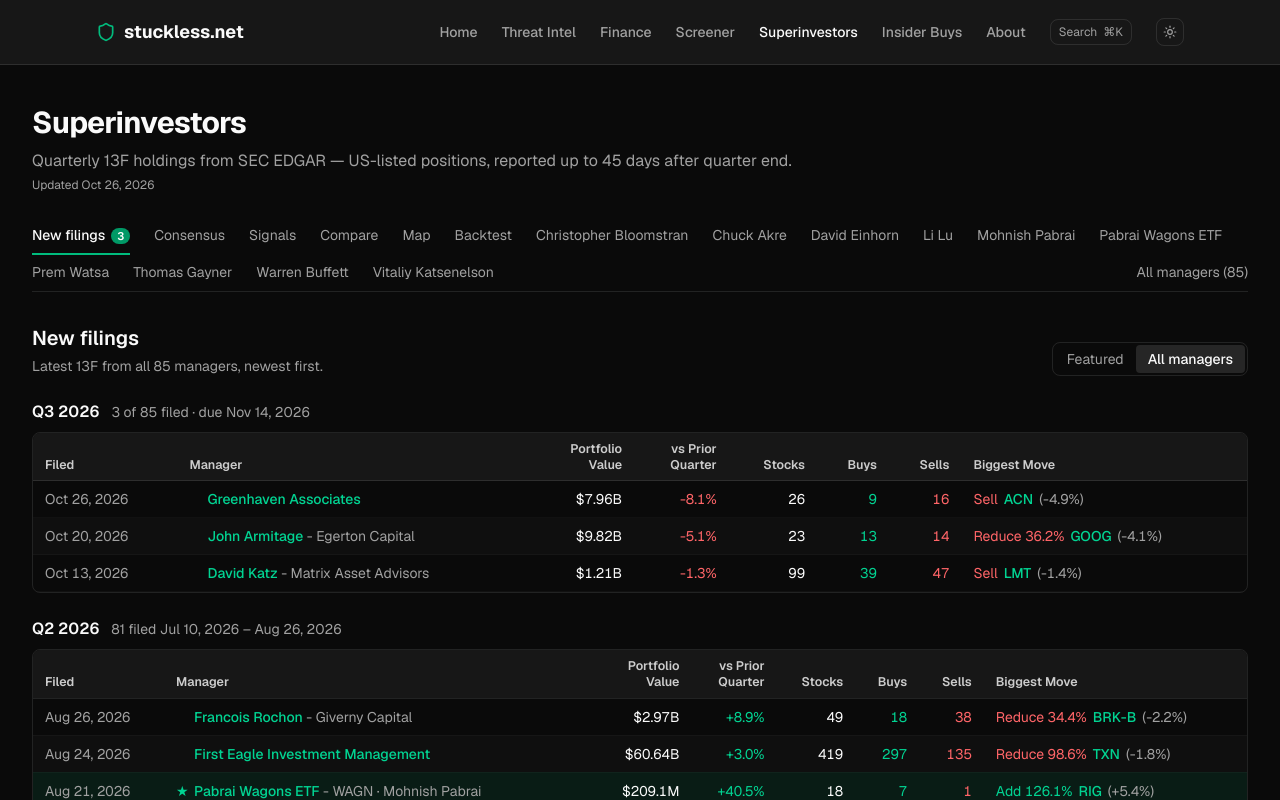
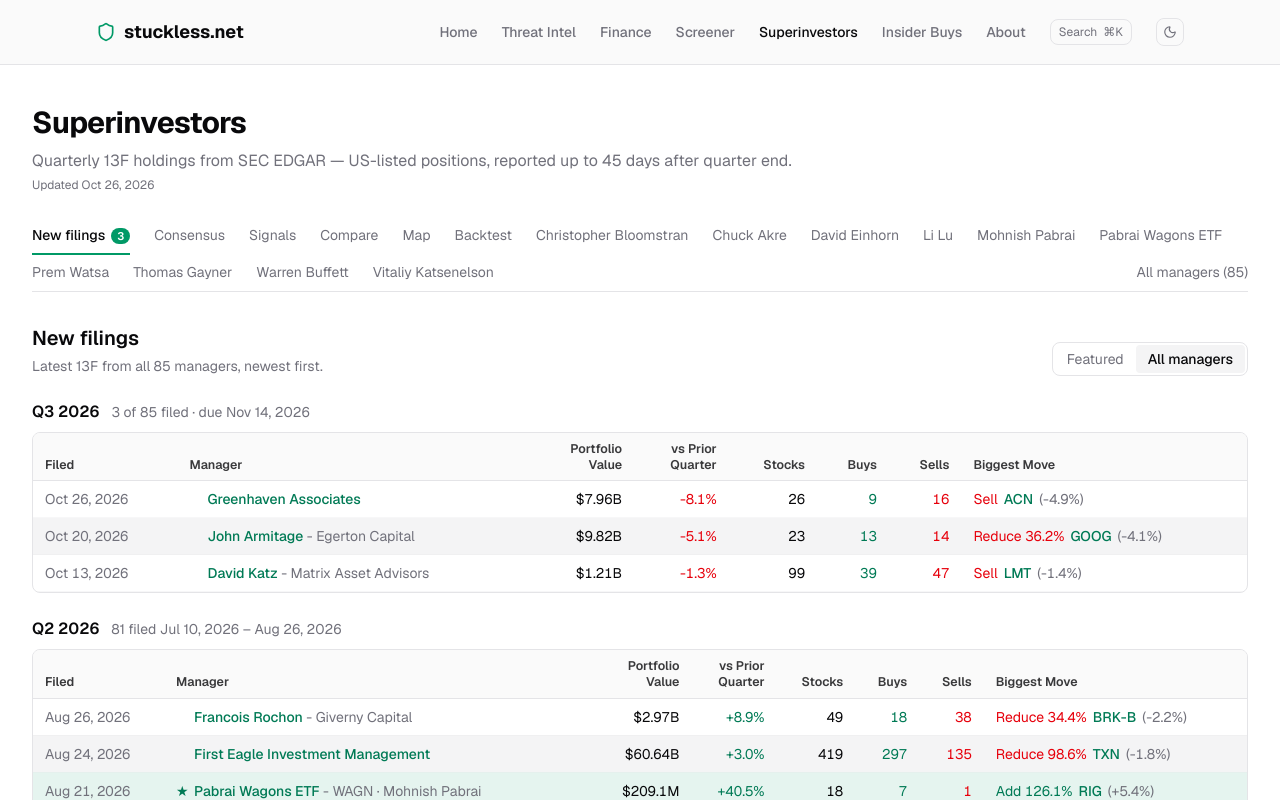
Before and after one commit to cybersecurityhandle/stuckless-net, a Next.js app: page /superinvestors in a window 1280 px wide. Shown: the top 800 px of the page. Built offline with nearby package versions, Linux system fonts and the light colour scheme.

Commit message:
Superinvestors defaults to the light theme
Theme is now per section: Superinvestors opens light (Dataroma-style
white), the rest of the site stays dark, and each section remembers its
own toggle choice. Applied before first paint and re-applied on
client-side navigation between sections.

```diff
--- a/app/layout.tsx
+++ b/app/layout.tsx
@@ -4,6 +4,8 @@
 import "./globals.css";
 import { Navbar } from "@/components/navbar";
 import { CommandPalette } from "@/components/command-palette";
+import { ThemeRouteSync } from "@/components/theme-route-sync";
+import { THEME_SCRIPT } from "@/lib/theme";
 
 const geistSans = Geist({
   variable: "--font-geist-sans",
@@ -32,17 +34,15 @@
       suppressHydrationWarning
     >
       <head>
-        {/* Apply a saved light theme before first paint (dark is the default) */}
-        <script
-          dangerouslySetInnerHTML={{
-            __html: `try{if(localStorage.getItem("theme")==="light")document.documentElement.classList.remove("dark")}catch(e){}`,
-          }}
-        />
+        {/* Apply the section's theme before first paint: light-first on
+            Superinvestors, dark elsewhere, each remembered separately */}
+        <script dangerouslySetInnerHTML={{ __html: THEME_SCRIPT }} />
       </head>
       <body className="min-h-full flex flex-col">
         <Navbar />
         <main className="flex-1">{children}</main>
         <CommandPalette />
+        <ThemeRouteSync />
         {process.env.NEXT_PUBLIC_ANALYTICS_SRC && (
           <Script src={process.env.NEXT_PUBLIC_ANALYTICS_SRC} strategy="afterInteractive" />
         )}
--- /dev/null
+++ b/components/theme-route-sync.tsx
@@ -0,0 +1,15 @@
+"use client";
+
+import { useEffect } from "react";
+import { usePathname } from "next/navigation";
+import { applyTheme, savedTheme } from "@/lib/theme";
+
+// Client-side navigation doesn't rerun the <head> theme script, so apply the
+// destination section's theme whenever the path changes
+export function ThemeRouteSync() {
+  const pathname = usePathname();
+  useEffect(() => {
+    applyTheme(savedTheme(pathname));
+  }, [pathname]);
+  return null;
+}
--- a/components/theme-toggle.tsx
+++ b/components/theme-toggle.tsx
@@ -1,11 +1,14 @@
 "use client";
 
 import { useSyncExternalStore } from "react";
+import { usePathname } from "next/navigation";
 import { Moon, Sun } from "lucide-react";
+import { themeScope } from "@/lib/theme";
 
-// Dark is the default; light is opt-in and remembered in localStorage.
-// The inline script in app/layout.tsx applies it before first paint, so the
-// <html> class is the source of truth here.
+// Each section remembers its own theme (lib/theme.ts): Superinvestors
+// defaults to light, everything else to dark. The inline script in
+// app/layout.tsx applies it before first paint, so the <html> class is the
+// source of truth here.
 function subscribe(onChange: () => void) {
   const observer = new MutationObserver(onChange);
   observer.observe(document.documentElement, { attributes: true, attributeFilter: ["class"] });
@@ -16,12 +19,13 @@
 
 export function ThemeToggle() {
   const dark = useSyncExternalStore(subscribe, isDark, () => true);
+  const { key } = themeScope(usePathname());
 
   function toggle() {
     const next = !dark;
     document.documentElement.classList.toggle("dark", next);
     try {
-      localStorage.setItem("theme", next ? "dark" : "light");
+      localStorage.setItem(key, next ? "dark" : "light");
     } catch {
       // private mode / blocked storage: theme still switches for this visit
     }
--- /dev/null
+++ b/lib/theme.ts
@@ -0,0 +1,32 @@
+// Per-section theme: Superinvestors defaults to light (Dataroma-style white),
+// the rest of the site to dark. Each section remembers its own choice.
+// THEME_SCRIPT applies it before first paint; ThemeRouteSync re-applies it on
+// client-side navigation between sections.
+
+export type Theme = "light" | "dark";
+
+const LIGHT_FIRST = ["/superinvestors"];
+
+export function themeScope(pathname: string) {
+  const light = LIGHT_FIRST.some((p) => pathname === p || pathname.startsWith(`${p}/`));
+  return light ? { key: "theme-superinvestors", fallback: "light" as Theme } : { key: "theme", fallback: "dark" as Theme };
+}
+
+export function savedTheme(pathname: string): Theme {
+  const { key, fallback } = themeScope(pathname);
+  try {
+    const t = localStorage.getItem(key);
+    if (t === "light" || t === "dark") return t;
+  } catch {
+    // private mode / blocked storage: use the section default
+  }
+  return fallback;
+}
+
+export function applyTheme(theme: Theme) {
+  document.documentElement.classList.toggle("dark", theme === "dark");
+}
+
+// Same logic as savedTheme + applyTheme, inlined for <head> (runs before
+// React; <html> starts with class="dark")
+export const THEME_SCRIPT = `(function(){var p=location.pathname,l=${JSON.stringify(LIGHT_FIRST)}.some(function(x){return p===x||p.indexOf(x+"/")===0}),k=l?"theme-superinvestors":"theme",t=null;try{t=localStorage.getItem(k)}catch(e){}if(t!=="light"&&t!=="dark")t=l?"light":"dark";if(t==="light")document.documentElement.classList.remove("dark")})()`;
```
